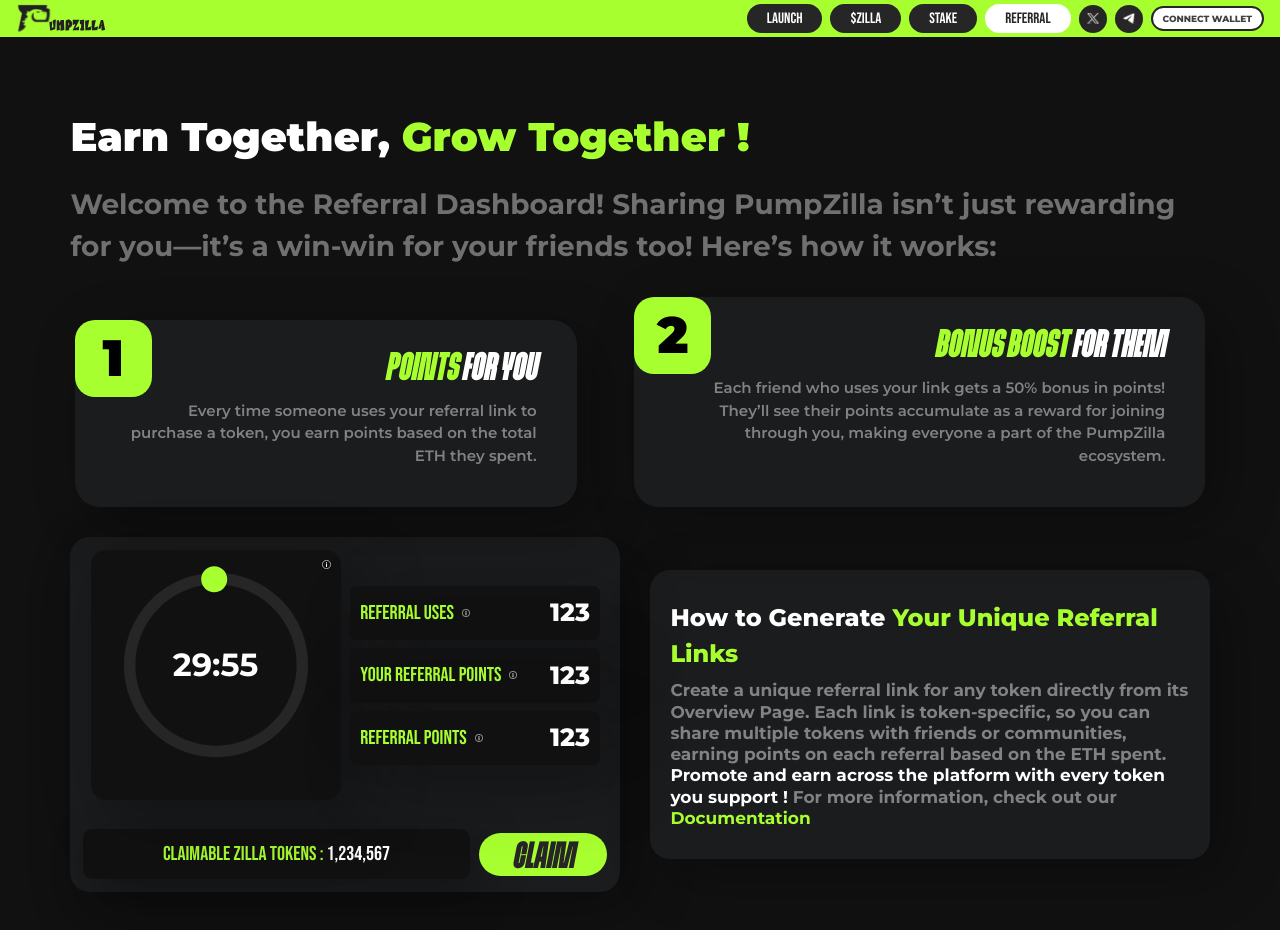
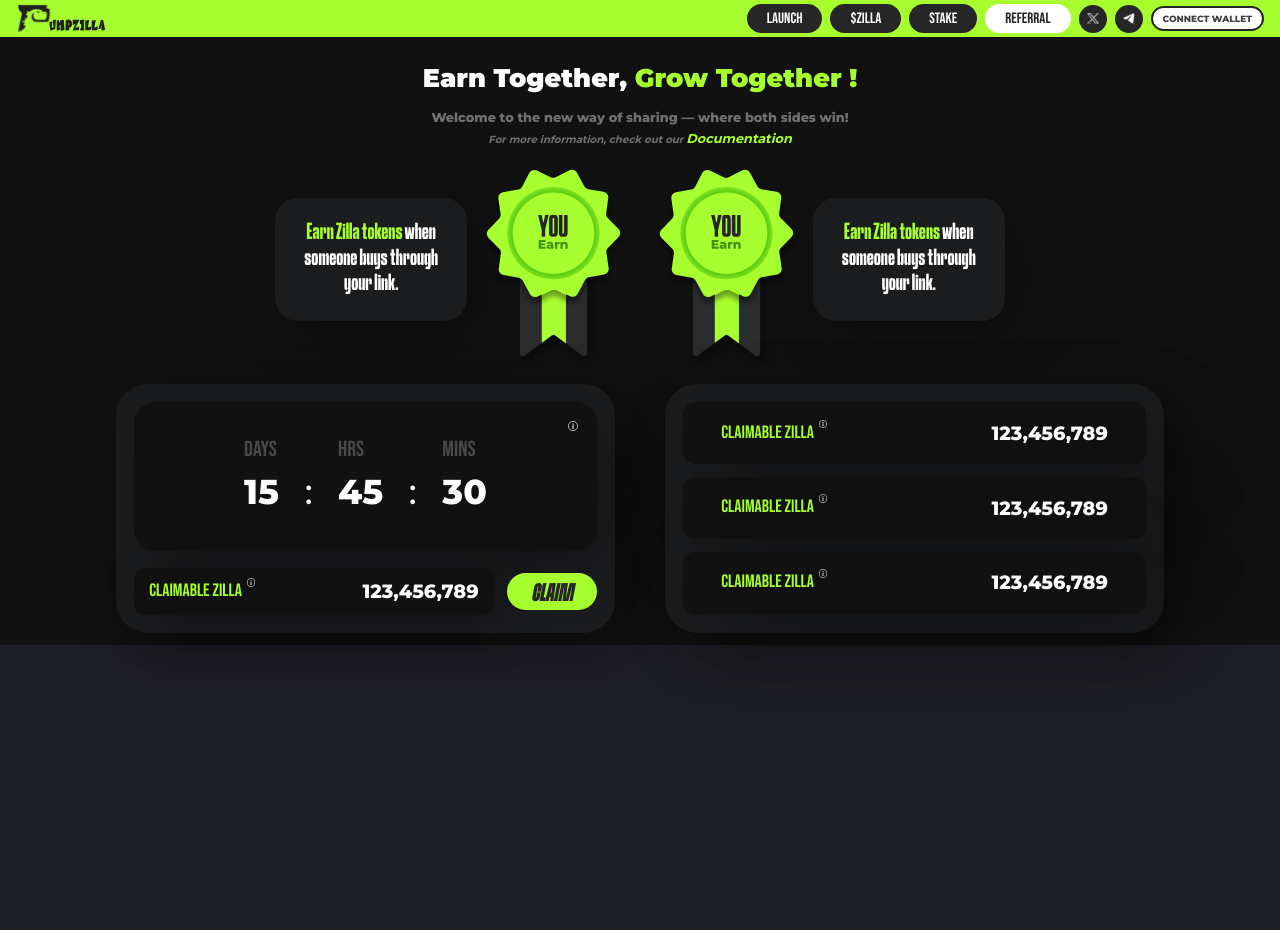
Before and after one commit to vizeerr/zilla, a Next.js app: page /referral in a window 1280 px wide. Shown: the top 930 px of the page. After the commit the page ends 800 px from the top, so only its background shows below. Built offline with nearby package versions, Linux system fonts and the light colour scheme.

Commit message:
changes before the referral page v3.1

```diff
--- a/src/app/referral/page.js
+++ b/src/app/referral/page.js
@@ -2,45 +2,41 @@
 import ReferalUse from '@/components/ReferalUse'
 import TopNavbar from '@/components/TopNavbar'
 import React from 'react'
+import ref1 from '@/assets/ref1.svg'
+import Image from 'next/image'
+import ReferalBody from '@/components/ReferalBody'
 
 const page = () => {
   return (
-    <>
-
-    <div className='py-[70px] 2xl:px-[79px] bg-[#111111] px-[5.5vw] '>
-      <div>
-        <p className='font-montserrat font-[900] 2xl:text-[59px] lg:text-[40px] text-[6vw] text-white w-[70%]'>Earn Together, <span className='text-primary'>Grow Together !</span></p>
-        <p className='text-white text-opacity-40 font-montserrat font-[700] mt-4 2xl:text-[32px] lg:text-[28px]  text-[4vw]'>Welcome to the Referral Dashboard! Sharing PumpZilla isn’t just rewarding for you—it’s a win-win for your friends too! Here’s how it works:</p>
+   <div className='bg-[#111111] py-[0.9vw]'>
+    <div className='pt-[0.8vw] text-center'>
+      <p className='font-[900] text-[2vw] font-montserrat text-white'>Earn Together, <span className='text-primary'>Grow Together !</span></p>
+      <p className='text-[#FFFFFF66] mt-[1vw] font-montserrat font-[800] leading-tight text-[1vw]' >Welcome to the new way of sharing — where both sides win!</p>
+      <p className='text-[#FFFFFF66] font-montserrat font-[700] italic mt-[0.4vw] leading-tight text-[0.8vw]'>For more information, check out our <span className='text-primary text-[1vw]'>Documentation</span> </p>
+    </div>
+    <div className='flex justify-center items-center '>
+      <div className='flex items-center'>
+        <div className='bg-[#1B1C1E] py-[1.8vw] text-center px-[1.3vw] w-[15vw] rounded-[1.8vw] shadow-[16.21px_16.21px_56.21px_0px_#0000004F]'>
+          <p className='sachabo text-white text-[1.6vw] leading-tight'><span className='text-primary'>Earn Zilla tokens</span> when someone buys through your link.</p>
+        </div>
+        <div className='w-[13.5vw]'>
+            <Image src={ref1} alt='' className='w-full'/>
+          </div>
       </div>
-      <div className='flex justify-center 2xl:gap-[61px] gap-[4.5vw] 2xl:mt-[60px]  mt-[30px] items-end'>
-        <div className='bg-[#1B1C1E] relative  w-[502px] lg:pt-[20px] lg:pb-[40px] lg:px-[40px] py-[18px] px-[10px] 2xl:rounded-[45px] lg:rounded-[25px] rounded-[15px] shadow-[16.21px_16.21px_56.21px_0px_#0000004F]'>
-          <div className='absolute top-0 left-0 bg-primary 2xl:w-[77px] w-[6vw] text-center lg:rounded-[20px] rounded-[7px]'>
-            <p className='font-montserrat font-[900] 2xl:text-[48px] text-[4vw]'>1</p>
-
+      <div className='flex items-center '>
+      <div className='w-[13.5vw]'>
+            <Image src={ref1} alt='' className='w-full'/>
           </div>
-          <div>
-              <p className='round text-white text-end 2xl:text-[68px] lg:text-[40px] text-[5.5vw]'><span className='text-primary'>Points</span> for You</p>
-              <p className='text-white text-opacity-45 text-end  font-montserrat 2xl:text-[19px] lg:text-[15px] text-[2.5vw] font-[600]'>Every time someone uses your referral link to purchase a token, you earn points based on the total ETH they spent.</p>
-            </div>
+        <div className='bg-[#1B1C1E] py-[1.8vw] text-center px-[1.3vw] w-[15vw] rounded-[1.8vw] shadow-[16.21px_16.21px_56.21px_0px_#0000004F]'>
+          <p className='sachabo text-white text-[1.6vw] leading-tight'><span className='text-primary'>Earn Zilla tokens</span> when someone buys through your link.</p>
         </div>
 
-        <div className='bg-[#1B1C1E] relative  w-[571px] lg:pt-[20px] lg:pb-[40px] lg:px-[40px] py-[18px] px-[10px] 2xl:rounded-[45px]  lg:rounded-[25px] rounded-[15px] shadow-[16.21px_16.21px_56.21px_0px_#0000004F]'>
-          <div className='absolute top-0 left-0 bg-primary 2xl:w-[77px] w-[6vw] text-center lg:rounded-[20px] rounded-[7px]'>
-            <p className='font-montserrat font-[900] 2xl:text-[48px] text-[4vw]'>2</p>
-
-          </div>
-          <div>
-              <p className='round text-white text-end  2xl:text-[68px] lg:text-[40px] text-[5.5vw]'><span className='text-primary'>Bonus Boost</span> for Them</p>
-              <p className='text-white text-opacity-45 text-end  font-montserrat 2xl:text-[19px] lg:text-[15px] text-[2.5vw] font-[600]'>Each friend who uses your link gets a 50% bonus in points! They’ll see their points accumulate as a reward for joining through you, making everyone a part of the PumpZilla ecosystem.</p>
-            </div>
-        </div>
-      </div>
-      <div className='flex justify-center items-center  2xl:gap-[60px] gap-[30px] mt-[30px] lg:flex-row flex-col'>
-      <ReferalUse/>
-      <ReferalBottomView/>
       </div>
     </div>
-    </>
+    <ReferalBody/>
+
+   </div>
+
   )
 }
 
--- /dev/null
+++ b/src/components/ReferalBody.jsx
@@ -0,0 +1,101 @@
+"use client"
+import React, { useEffect, useState } from 'react'
+import info from '@/assets/info.svg'
+import Image from 'next/image';
+const ReferalBody = () => {
+
+    const initialTime = 24 * 60 * 60;
+    const [timeRemaining, setTimeRemaining] = useState(initialTime);
+    const [progress, setProgress] = useState(100);
+
+    useEffect(() => {
+      const timer = setInterval(() => {
+        setTimeRemaining((prevTime) => {
+          const newTime = prevTime - 1;
+          setProgress((newTime / initialTime) * 100); // Update progress based on remaining time
+          return newTime <= 0 ? 0 : newTime; // Stop at 0
+        });
+      }, 1000);
+
+      return () => clearInterval(timer); // Cleanup interval on component unmount
+    }, []);
+    const formatTime = (seconds) => {
+        const days = Math.floor(seconds / (24 * 60 * 60));
+        const hours = Math.floor((seconds % (24 * 60 * 60)) / 3600);
+        const minutes = Math.floor((seconds % 3600) / 60);
+        const secs = seconds % 60;
+        return `${days}d ${hours}h ${minutes}m ${secs}s`;
+      };
+  return (
+    <div className='flex justify-center gap-[3.9vw] mt-[1vw]'>
+      <div className='bg-[#1B1C1E] rounded-[2.5vw] shadow-[16.21px_16.21px_56.21px_0px_#0000004F] w-[39vw] p-[1.4vw]'>
+        <div className='bg-[#111111] shadow-[15.76px_15.76px_54.63px_0px_#0000004F] rounded-[1.7vw] p-[1.5vw]'>
+          <div className='w-[0.8vw] h-[0.8vw] float-end'>
+            <Image src={info} className='w-full'/>
+          </div>
+          <div className='flex gap-[2vw] justify-center items-end my-[1vw]'>
+            <div>
+              <p className='text-[#494949] font-bebasneue text-[1.7vw]'>DAYS</p>
+              <p className='text-white font-montserrat text-[2.7vw] font-[800]'>15</p>
+            </div>
+            <p className='text-white font-montserrat text-[2.7vw] font-[500]'>:</p>
+            <div>
+              <p className='text-[#494949] font-bebasneue text-[1.7vw]'>HRS</p>
+              <p className='text-white font-montserrat text-[2.7vw] font-[800]'>45</p>
+            </div>
+            <p className='text-white font-montserrat text-[2.7vw] font-[500]'>:</p>
+            <div>
+              <p className='text-[#494949] font-bebasneue text-[1.7vw]'>MINS</p>
+              <p className='text-white font-montserrat text-[2.7vw] font-[800]'>30</p>
+            </div>
+
+          </div>
+
+        </div>
+        <div className='flex items-center gap-[1vw] w-full mt-[1.4vw]'>
+          <div className='bg-[#111111] shadow-[13.13px_13.13px_45.5px_0px_#0000004F] w-full  rounded-[0.9vw] py-[0.7vw] px-[1.2vw] flex justify-between items-center'>
+            <div className='flex items-start gap-[0.4vw]'>
+              <p className='font-bebasneue text-primary text-[1.4vw] '>claimable zilla   </p>
+              <div className='w-[0.65vw] h-[0.65vw] float-end'>
+                <Image src={info} className='w-full'/>
+              </div>
+            </div>
+            <p className='text-[1.5vw] text-white font-montserrat font-[800]'>123,456,789</p>
+          </div>
+          <p className='round text-[#262626] bg-primary text-[2vw] px-[1.9vw] rounded-full leading-none pt-[0.7vw] pb-[0.2vw]'>CLAIM</p>
+        </div>
+      </div>
+      <div className='bg-[#1B1C1E] rounded-[2.5vw] shadow-[16.21px_16.21px_56.21px_0px_#0000004F] w-[39vw] p-[1.4vw] flex flex-col gap-[1vw]'>
+        <div className='bg-[#111111] shadow-[23.71px_23.71px_82.18px_0px_#0000004F] rounded-[1vw] w-full py-[1.3vw] px-[3vw] flex justify-between items-center'>
+          <div className='flex items-start gap-[0.4vw]'>
+              <p className='font-bebasneue text-primary text-[1.4vw] '>claimable zilla   </p>
+              <div className='w-[0.65vw] h-[0.65vw] float-end'>
+                <Image src={info} className='w-full'/>
+              </div>
+          </div>
+          <p className='text-[1.5vw] text-white font-montserrat font-[800]'>123,456,789</p>
+        </div>
+        <div className='bg-[#111111] shadow-[23.71px_23.71px_82.18px_0px_#0000004F] rounded-[1vw] w-full py-[1.3vw] px-[3vw] flex justify-between items-center'>
+          <div className='flex items-start gap-[0.4vw]'>
+              <p className='font-bebasneue text-primary text-[1.4vw] '>claimable zilla   </p>
+              <div className='w-[0.65vw] h-[0.65vw] float-end'>
+                <Image src={info} className='w-full'/>
+              </div>
+          </div>
+          <p className='text-[1.5vw] text-white font-montserrat font-[800]'>123,456,789</p>
+        </div>
+        <div className='bg-[#111111] shadow-[23.71px_23.71px_82.18px_0px_#0000004F] rounded-[1vw] w-full py-[1.3vw] px-[3vw] flex justify-between items-center'>
+          <div className='flex items-start gap-[0.4vw]'>
+              <p className='font-bebasneue text-primary text-[1.4vw] '>claimable zilla   </p>
+              <div className='w-[0.65vw] h-[0.65vw] float-end'>
+                <Image src={info} className='w-full'/>
+              </div>
+          </div>
+          <p className='text-[1.5vw] text-white font-montserrat font-[800]'>123,456,789</p>
+        </div>
+      </div>
+    </div>
+  )
+}
+
+export default ReferalBody
```
Also changed, not shown: src/app/globals.css (line endings or trailing spaces), src/assets/ref1.svg (added), src/assets/ref2.svg (added).
